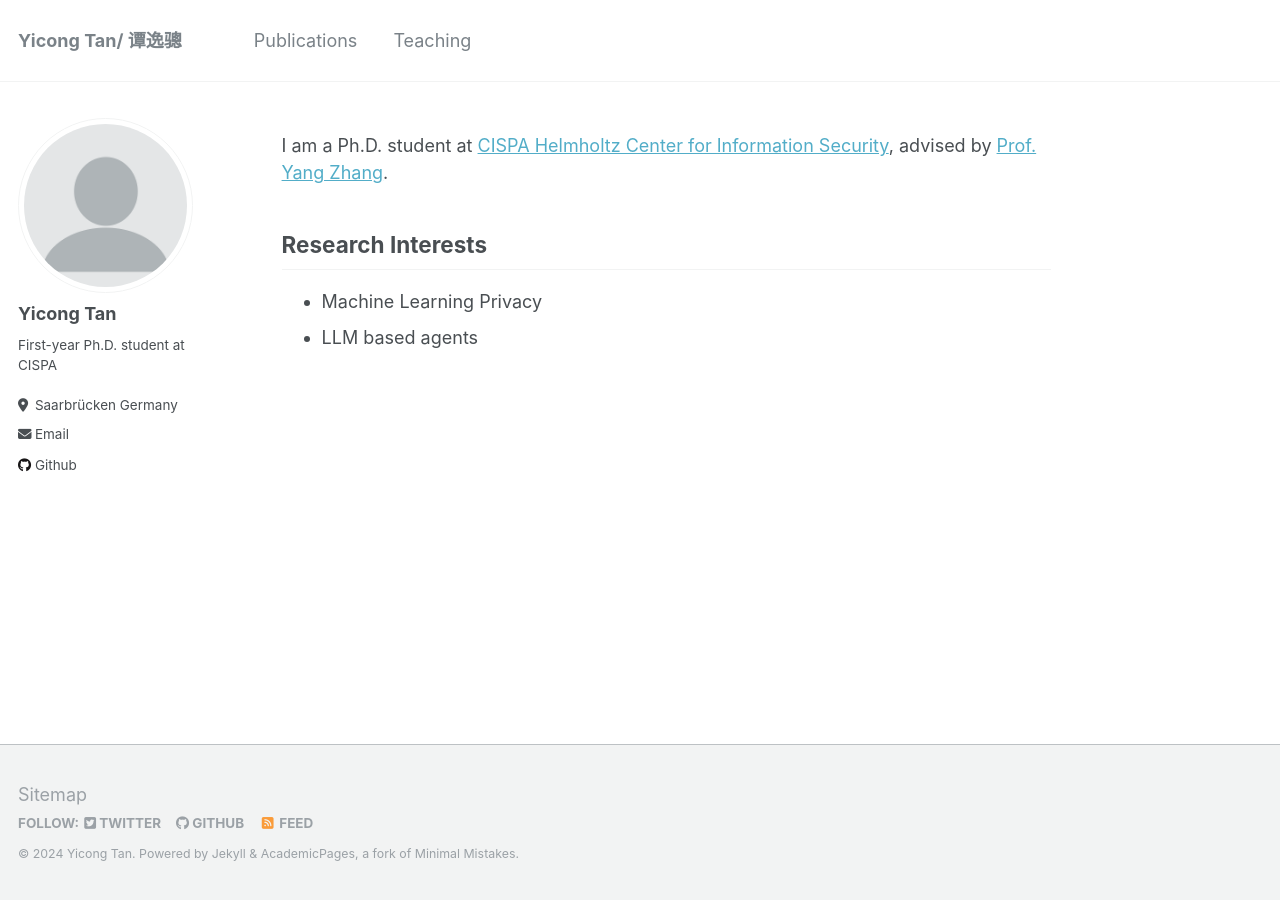
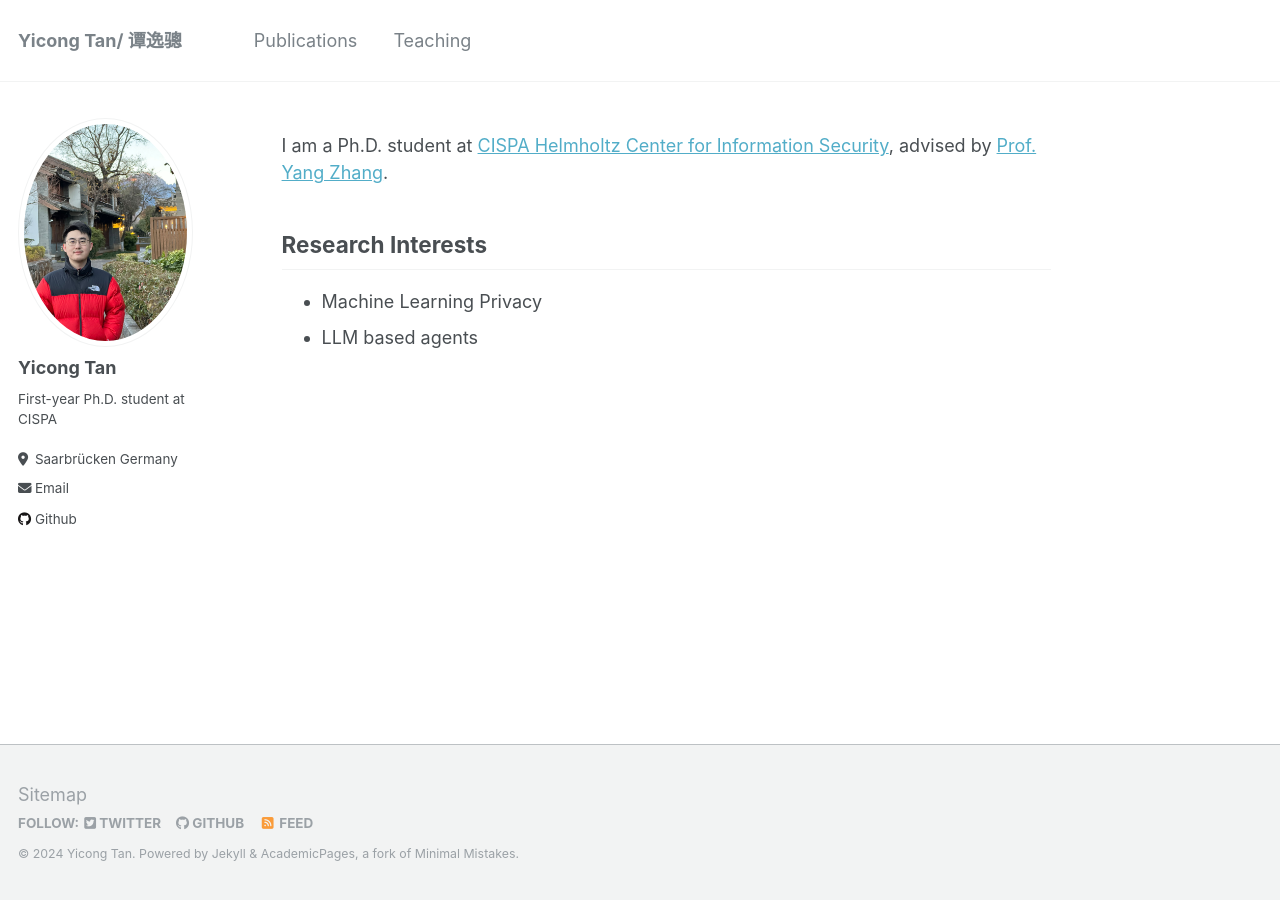
Before and after one commit to YicongTan/yicongtan.github.io, a Jekyll site: the page built from _pages/about.md, in a window 1280 px wide. Built offline with Jekyll 4.4.1, drawn with Linux system fonts in a browser that asks for light colours.

Commit message:
Update _config.yml
add my photo

```diff
--- a/_config.yml
+++ b/_config.yml
@@ -81,7 +81,7 @@ analytics:
 # Site Author
 author:
   name             : "Yicong Tan"
-  avatar           : "profile.png"
+  avatar           : "yicongtan.jpg"
   bio              : "First-year Ph.D. student at CISPA"
   location         : "Saarbrücken Germany"
   employer         :
```
